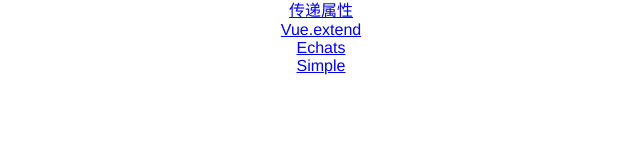
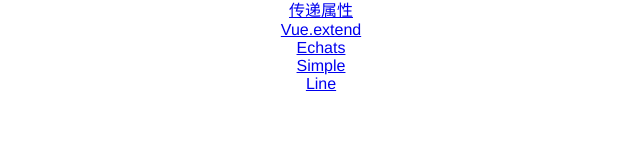
Before and after one commit to lovekyrie/vuecli3.0-project, a Vue app: page / in a window 1280 px wide. Shown: the part 123-288 px from the top of the page, without its empty margins (319-959 px from the left). Built offline with nearby package versions, Linux system fonts and the light colour scheme.

Commit message:
echart 3个grid拼接实现指示线不断开

```diff
--- a/src/router.js
+++ b/src/router.js
@@ -31,6 +31,11 @@ const routes = [
     path: '/simple',
     name: '折线图',
     component: () => import('./views/simple')
+  },
+  {
+    path: '/line',
+    name: '指示线拼接',
+    component: () => import('./views/lineConected/index')
   }
 ]
 
--- a/src/views/home.vue
+++ b/src/views/home.vue
@@ -33,6 +33,10 @@ export default {
         {
           link: "/simple",
           name: 'Simple'
+        },
+        {
+          link: "/line",
+          name: 'Line'
         }
       ],
     };
```
